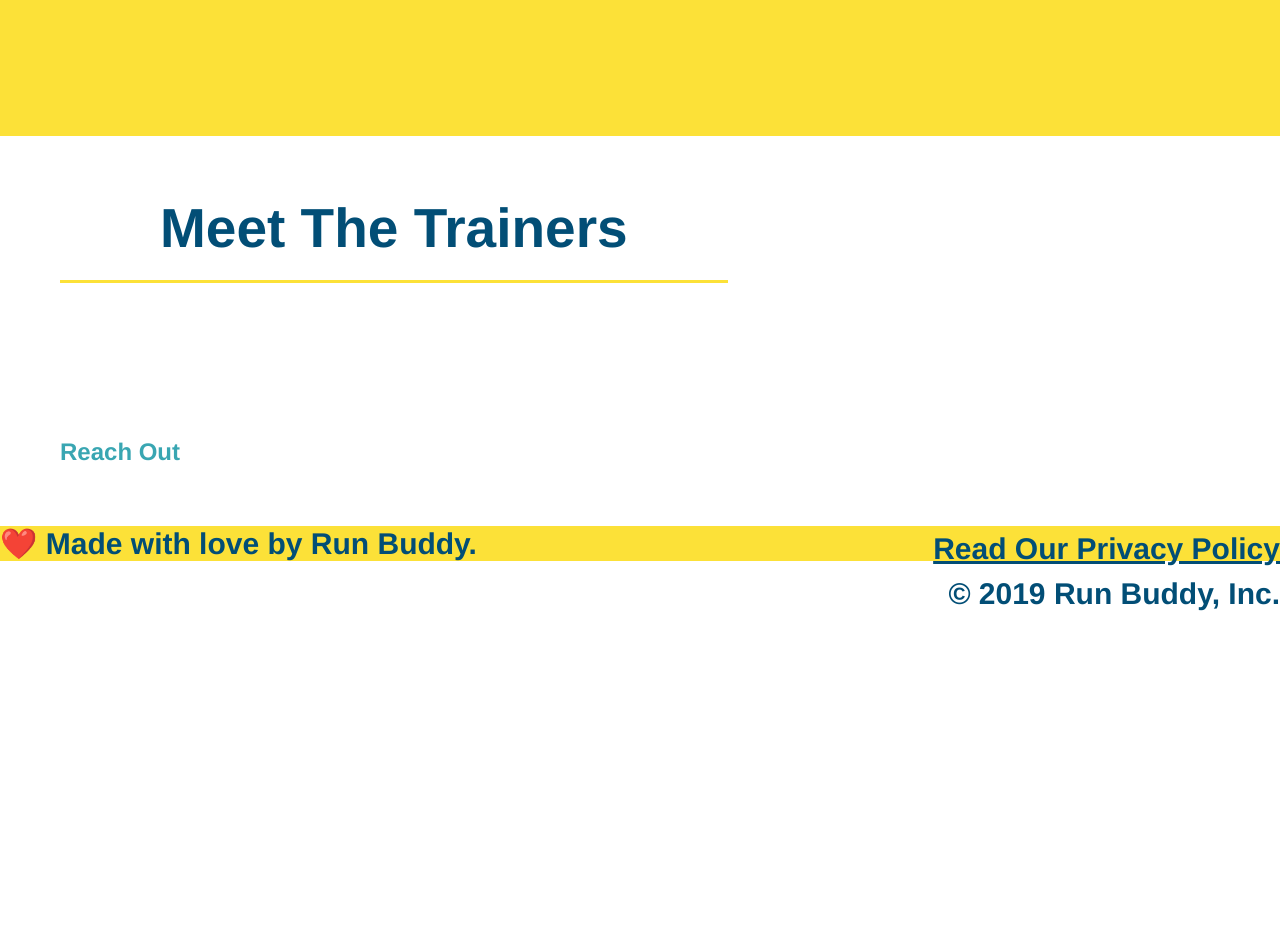
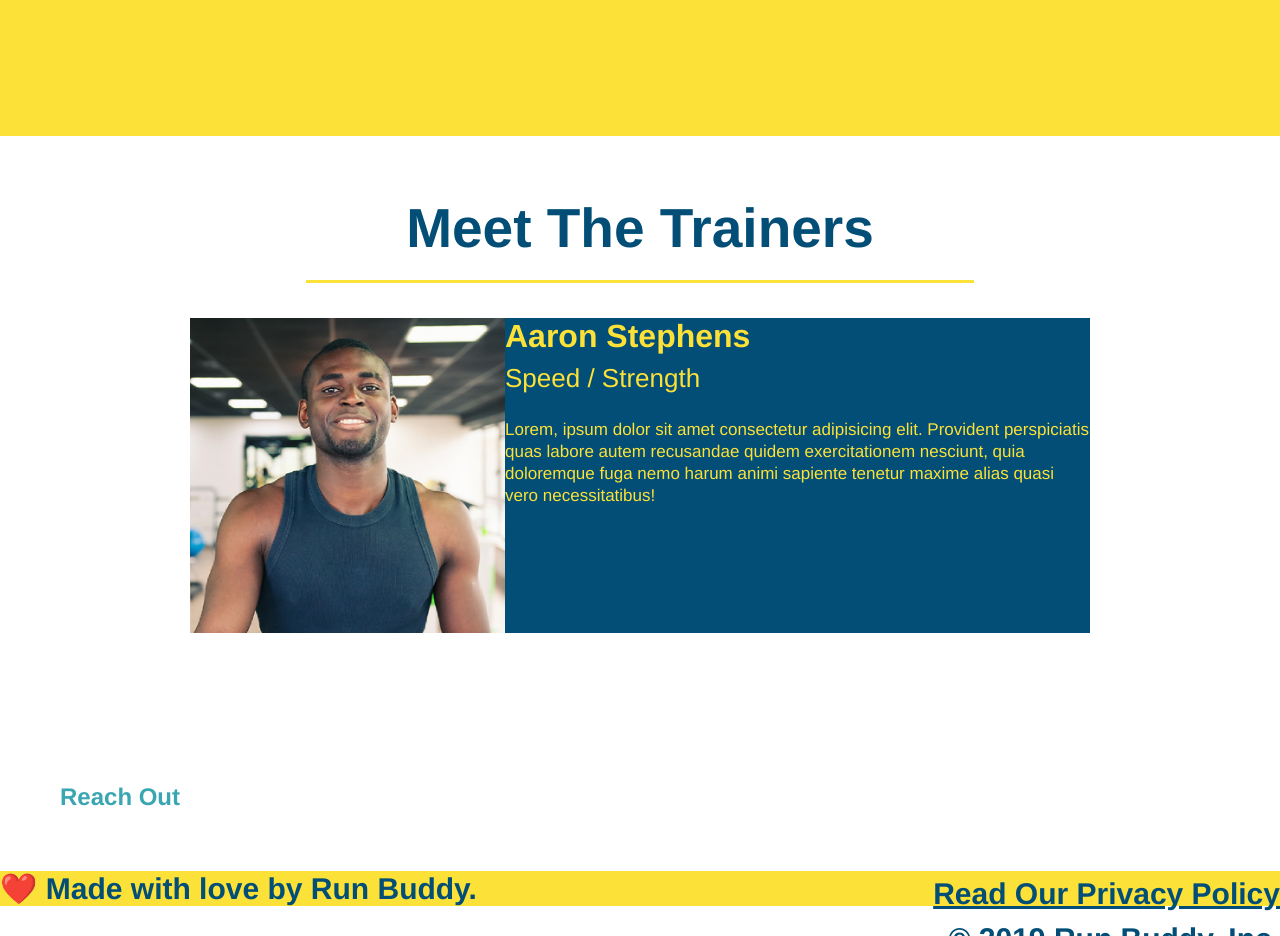
Before and after one commit to edaza2011/run-buddy, a plain HTML site: page index.html in a window 1280 px wide. Shown: the part 2500-3436 px from the top of the page. Before the commit the page ends 3116 px from the top, so only its background shows below. Drawn offline with Linux system fonts and the light colour scheme.

Commit message:
1.5.6 start

```diff
--- a/assets/css/style.css
+++ b/assets/css/style.css
@@ -176,6 +176,54 @@ section {
     color: #39a6b2;
     font-size: 23px;
 }
+
 .steps span {
     font-size: 38px;
 }
+
+.trainers {
+    text-align: center;
+}
+
+.trainer {
+    width: 900px;
+    margin: 0 auto 30px auto;
+    background: #024e76;
+    color: #fce138;
+    overflow: auto;
+}
+
+.trainer img {
+    width: 35%;
+    float: left;
+}
+
+.trainer_bio {
+    padding: 35px;
+    float: left;
+    width: 65%;
+}
+
+.text-left {
+    text-align: left;
+}
+
+.text-right {
+    text-align: right;
+}
+
+.trainer-bio h3 {
+    font-size: 32px;
+    margin-bottom: 8px;
+}
+
+.trainer-bio h4 {
+    font-weight: lighter;
+    font-size: 26px;
+    margin-bottom: 25px;
+}
+
+.trainer-bio p {
+    font-size: 17px;
+    line-height: 1.3;
+}
--- a/index.html
+++ b/index.html
@@ -111,7 +111,14 @@
                 Meet The Trainers
             </h2>
             <article class="trainer">
-
+                <img src="./assets/images/trainer-1.jpg" alt="Aaron Stephens in his workout clothes, ready to pump iron." />
+                <div class="trainer-bio text-left">
+                    <h3>Aaron Stephens</h3>
+                    <h4>Speed / Strength</h4>
+                    <p>
+                        Lorem, ipsum dolor sit amet consectetur adipisicing elit. Provident perspiciatis quas labore autem recusandae quidem exercitationem nesciunt, quia doloremque fuga nemo harum animi sapiente tenetur maxime alias quasi vero necessitatibus!
+                    </p>
+                </div>
             </article>
         </section>
 
```
